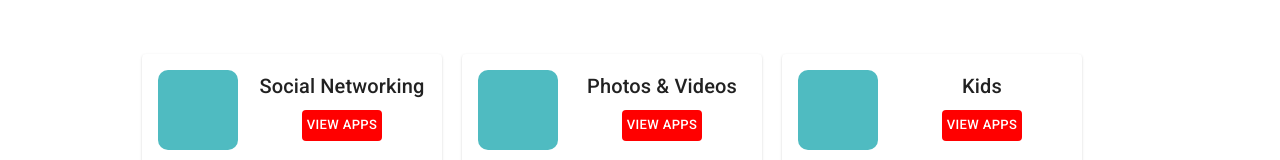
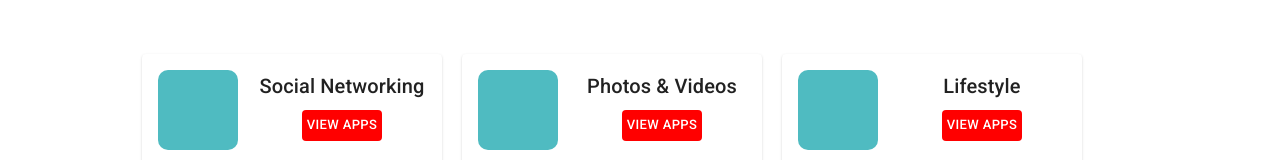
Before and after one commit to JAE-S/AppBeware, a React (Create React App) app in the folder client/: page /homepage in a window 1280 px wide. Shown: the part 510-670 px from the top of the page. Built offline with nearby package versions, Linux system fonts and the light colour scheme.

Commit message:
Updates to Homepage.js to update Lifestyle category and add category ID

```diff
--- a/client/src/pages/Homepage.js
+++ b/client/src/pages/Homepage.js
@@ -89,18 +89,23 @@ function Homepage() {
             <Grid container spacing={2}>
                 <CategoryCards
                     title="Social Networking"
+                    catId={1}
                 />
                     <CategoryCards
                     title="Photos &amp; Videos"
+                    catId={2}
                 />
                 <CategoryCards
-                    title="Kids"
+                    title="Lifestyle"
+                    catId={3}
                 />
                 <CategoryCards
                     title="Entertainment"
+                    catId={4}
                 />
                 <CategoryCards
                     title="Games"
+                    catId={5}
                 />
                 <CategoryCards
                     title="View All Apps"
```
